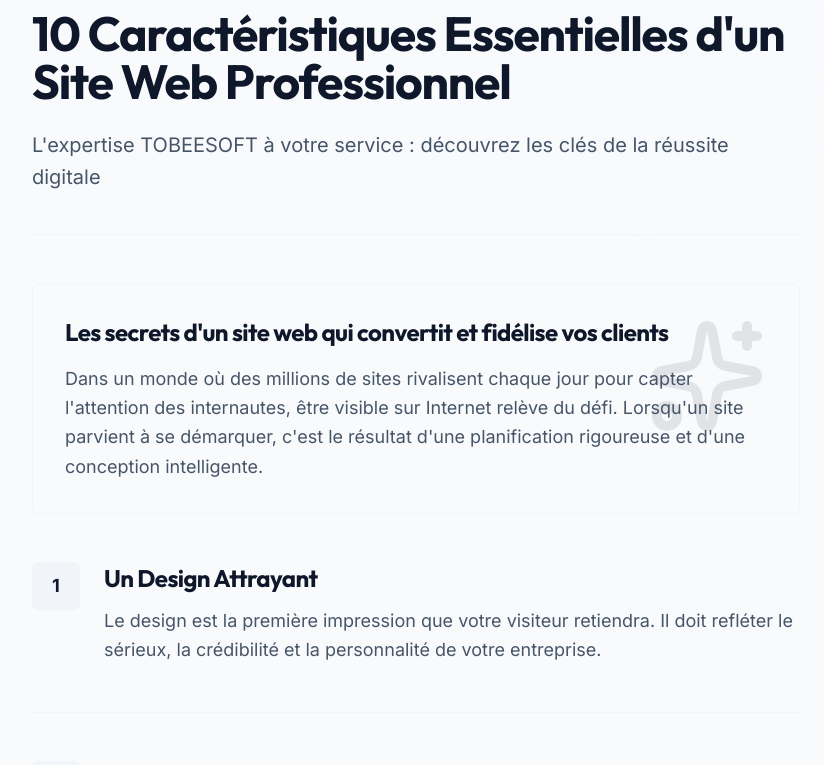
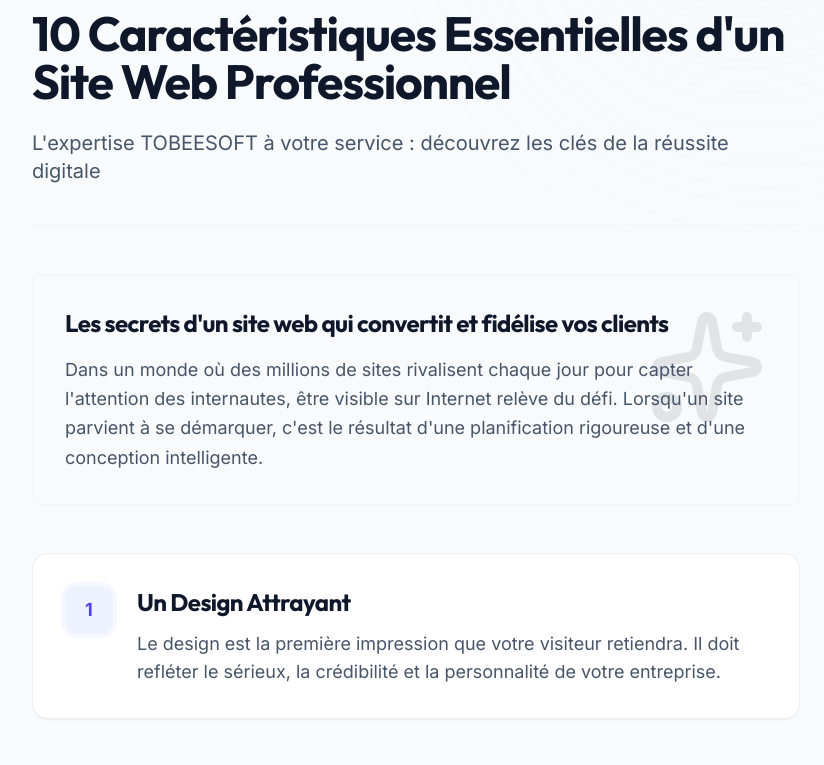
Before and after one commit to Amir-hissein/tobeesoftrepos, a React (Vite) app: page / in a window 1280 px wide. Shown: the part 6800-7565 px from the top of the page, without its empty margins (224-1048 px from the left). Built offline with nearby package versions, Linux system fonts and the light colour scheme.

Commit message:
Refactor(Blog): Optimize mobile layout with card design and improved typography

```diff
--- a/src/components/sections/Blog.jsx
+++ b/src/components/sections/Blog.jsx
@@ -74,7 +74,7 @@ const Blog = () => {
     const getIcon = (key) => iconMap[key] || CheckCircle2;
 
     return (
-        <Section id="blog" className="relative overflow-hidden py-24 transition-colors duration-500">
+        <Section id="blog" className="relative overflow-hidden py-16 md:py-24 transition-colors duration-500">
             {/* Background - kept minimal */}
             <div className="absolute inset-0 pointer-events-none opacity-40">
                 <div className="absolute top-0 right-0 w-[500px] h-[500px] bg-gradient-to-br from-primary-50/50 to-transparent dark:from-primary-900/10 rounded-full blur-[100px]" />
@@ -134,10 +134,10 @@ const Blog = () => {
                                     </span>
                                 </div>
 
-                                <h1 className="text-3xl md:text-4xl lg:text-5xl font-bold text-slate-900 dark:text-white font-display mb-6 leading-tight">
+                                <h1 className="text-2xl md:text-4xl lg:text-5xl font-bold text-slate-900 dark:text-white font-display mb-6 leading-tight">
                                     {currentPost.title}
                                 </h1>
-                                <p className="text-xl leading-relaxed text-slate-600 dark:text-slate-300">
+                                <p className="text-lg md:text-xl leading-relaxed text-slate-600 dark:text-slate-300">
                                     {currentPost.description}
                                 </p>
                             </header>
@@ -198,21 +198,23 @@ const Blog = () => {
                                             whileInView={{ opacity: 1, y: 0 }}
                                             viewport={{ once: true, margin: "-10%" }}
                                             transition={{ delay: index * 0.05 }}
-                                            className="group md:flex gap-6 items-start pb-12 border-b border-slate-100 dark:border-slate-800 last:border-0"
+                                            className="group bg-white dark:bg-slate-800/40 rounded-2xl p-5 md:p-8 border border-slate-200/60 dark:border-slate-700/60 hover:border-primary-500/30 dark:hover:border-primary-500/30 shadow-sm hover:shadow-md transition-all duration-300"
                                         >
+                                            <div className="md:flex gap-6 items-start">
                                                 <div className="flex-none mb-4 md:mb-0">
-                                                <div className="w-12 h-12 rounded-md bg-slate-100 dark:bg-slate-800 flex items-center justify-center text-slate-900 dark:text-white font-bold text-lg group-hover:bg-primary-600 group-hover:text-white transition-colors duration-300">
+                                                    <div className="w-12 h-12 rounded-xl bg-primary-50 dark:bg-slate-800 flex items-center justify-center text-primary-600 dark:text-primary-400 font-bold text-lg group-hover:bg-primary-600 group-hover:text-white transition-colors duration-300 ring-4 ring-primary-50/50 dark:ring-primary-900/10">
                                                         {index + 1}
                                                     </div>
                                                 </div>
 
                                                 <div>
-                                                <h3 className="text-2xl font-bold text-slate-900 dark:text-white mb-3 font-display flex items-center gap-3 group-hover:text-primary-600 dark:group-hover:text-primary-400 transition-colors">
+                                                    <h3 className="text-xl md:text-2xl font-bold text-slate-900 dark:text-white mb-3 font-display flex items-center gap-3 group-hover:text-primary-600 dark:group-hover:text-primary-400 transition-colors">
                                                         {item.title}
                                                     </h3>
-                                                <p className="text-lg leading-relaxed text-slate-600 dark:text-slate-300">
+                                                    <p className="text-base md:text-lg leading-relaxed text-slate-600 dark:text-slate-300">
                                                         {item.description}
                                                     </p>
+                                                </div>
                                             </div>
                                         </motion.div>
                                     );
```
Lines whose indentation alone changed are shown as unchanged.
